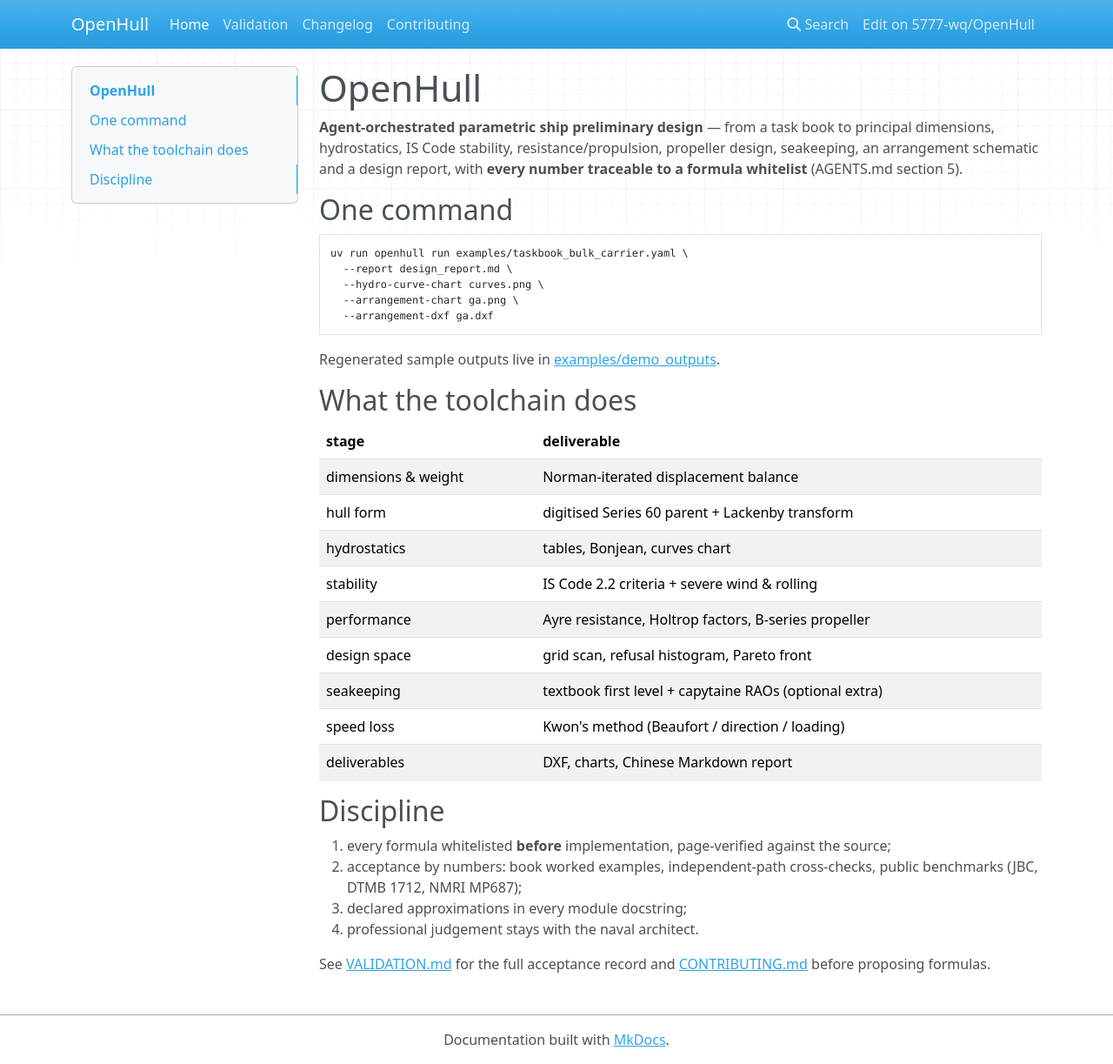
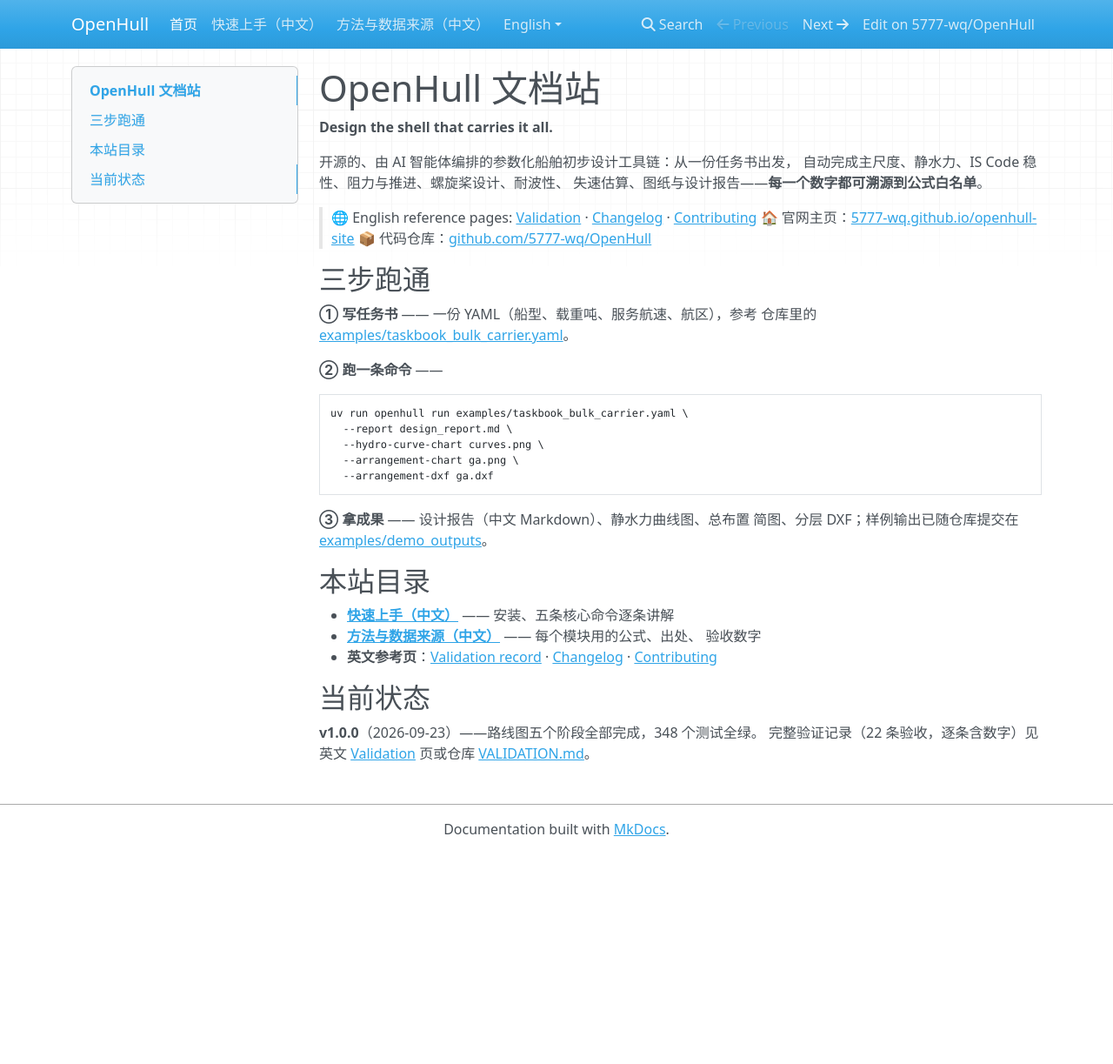
Before and after one commit to 5777-wq/OpenHull, an MkDocs documentation site: the page built from docs/index.md, in a window 1280 px wide and 1223 px high. Shown: the whole window at 87% size. Built offline with MkDocs 1.6.1, drawn with Linux system fonts in a browser that asks for light colours; nearby versions of some CDN libraries.

Commit message:
Professional bilingual READMEs, real test CI, Chinese-first docs site
Owner feedback: the docs site was English-only; the README should
introduce itself like a proper open-source project; the existing
openhull-site repo should be put to best use.

- README.md / README_zh.md rewritten to a full open-source layout:
  badge set (tests / release / license / python / docs / 官网),
  what-it-does table, quick start with the four output flags,
  the four-point discipline, validation highlights, documentation
  and citation sections; language switcher kept on top
- .github/workflows/tests.yml: real CI (uv sync --extra seakeeping,
  pytest on 3.11/3.12) — the tests badge now reflects a live run
- docs site is now Chinese-first: 中文首页、快速上手（五条核心命令
  逐条讲解 + 常见问题）、方法与数据来源（逐模块出处与验收数字）；
  English reference pages (validation/changelog/contributing) stay
  CI-assembled; mkdocs nav restructured 中文优先
- official site (openhull-site, updated via API): stage-5 badge
  规划中→已完成, v1.0.0 release button, docs-site and VALIDATION
  links in nav and footer

````diff
--- a/docs/index.md
+++ b/docs/index.md
@@ -1,12 +1,22 @@
-# OpenHull
+# OpenHull 文档站
 
-**Agent-orchestrated parametric ship preliminary design** — from a
-task book to principal dimensions, hydrostatics, IS Code stability,
-resistance/propulsion, propeller design, seakeeping, an arrangement
-schematic and a design report, with **every number traceable to a
-formula whitelist** (AGENTS.md section 5).
+**Design the shell that carries it all.**
 
-## One command
+开源的、由 AI 智能体编排的参数化船舶初步设计工具链：从一份任务书出发，
+自动完成主尺度、静水力、IS Code 稳性、阻力与推进、螺旋桨设计、耐波性、
+失速估算、图纸与设计报告——**每一个数字都可溯源到公式白名单**。
+
+> 🌐 English reference pages: [Validation](validation.md) ·
+> [Changelog](changelog.md) · [Contributing](contributing.md)
+> 🏠 官网主页：[5777-wq.github.io/openhull-site](https://5777-wq.github.io/openhull-site/)
+> 📦 代码仓库：[github.com/5777-wq/OpenHull](https://github.com/5777-wq/OpenHull)
+
+## 三步跑通
+
+**① 写任务书** —— 一份 YAML（船型、载重吨、服务航速、航区），参考
+仓库里的 [examples/taskbook_bulk_carrier.yaml](https://github.com/5777-wq/OpenHull/blob/main/examples/taskbook_bulk_carrier.yaml)。
+
+**② 跑一条命令** ——
 
 ```bash
 uv run openhull run examples/taskbook_bulk_carrier.yaml \
@@ -16,33 +26,21 @@ uv run openhull run examples/taskbook_bulk_carrier.yaml \
   --arrangement-dxf ga.dxf
 ```
 
-Regenerated sample outputs live in
-[examples/demo_outputs](https://github.com/5777-wq/OpenHull/tree/main/examples/demo_outputs).
+**③ 拿成果** —— 设计报告（中文 Markdown）、静水力曲线图、总布置
+简图、分层 DXF；样例输出已随仓库提交在
+[examples/demo_outputs](https://github.com/5777-wq/OpenHull/tree/main/examples/demo_outputs)。
 
-## What the toolchain does
+## 本站目录
 
-| stage | deliverable |
-|---|---|
-| dimensions & weight | Norman-iterated displacement balance |
-| hull form | digitised Series 60 parent + Lackenby transform |
-| hydrostatics | tables, Bonjean, curves chart |
-| stability | IS Code 2.2 criteria + severe wind & rolling |
-| performance | Ayre resistance, Holtrop factors, B-series propeller |
-| design space | grid scan, refusal histogram, Pareto front |
-| seakeeping | textbook first level + capytaine RAOs (optional extra) |
-| speed loss | Kwon's method (Beaufort / direction / loading) |
-| deliverables | DXF, charts, Chinese Markdown report |
+- **[快速上手（中文）](quickstart-zh.md)** —— 安装、五条核心命令逐条讲解
+- **[方法与数据来源（中文）](methods-zh.md)** —— 每个模块用的公式、出处、
+  验收数字
+- **英文参考页**：[Validation record](validation.md) ·
+  [Changelog](changelog.md) · [Contributing](contributing.md)
 
-## Discipline
+## 当前状态
 
-1. every formula whitelisted **before** implementation, page-verified
-   against the source;
-2. acceptance by numbers: book worked examples, independent-path
-   cross-checks, public benchmarks (JBC, DTMB 1712, NMRI MP687);
-3. declared approximations in every module docstring;
-4. professional judgement stays with the naval architect.
-
-See [VALIDATION.md](https://github.com/5777-wq/OpenHull/blob/main/VALIDATION.md)
-for the full acceptance record and
-[CONTRIBUTING.md](https://github.com/5777-wq/OpenHull/blob/main/CONTRIBUTING.md)
-before proposing formulas.
+**v1.0.0**（2026-09-23）——路线图五个阶段全部完成，348 个测试全绿。
+完整验证记录（22 条验收，逐条含数字）见英文
+[Validation](validation.md) 页或仓库
+[VALIDATION.md](https://github.com/5777-wq/OpenHull/blob/main/VALIDATION.md)。
--- a/mkdocs.yml
+++ b/mkdocs.yml
@@ -1,5 +1,5 @@
 site_name: OpenHull
-site_description: "Agent-orchestrated parametric ship preliminary design — every number traceable to a formula whitelist."
+site_description: "Agent-orchestrated parametric ship preliminary design — every number traceable to a formula whitelist. 船舶初步设计工具链：每个数字可溯源。"
 site_url: https://5777-wq.github.io/OpenHull/
 repo_url: https://github.com/5777-wq/OpenHull
 repo_name: 5777-wq/OpenHull
@@ -9,7 +9,10 @@ theme:
   highlightjs: true
 
 nav:
-  - Home: index.md
-  - Validation: validation.md
-  - Changelog: changelog.md
-  - Contributing: contributing.md
+  - 首页: index.md
+  - 快速上手（中文）: quickstart-zh.md
+  - 方法与数据来源（中文）: methods-zh.md
+  - English:
+      - Validation record: validation.md
+      - Changelog: changelog.md
+      - Contributing: contributing.md
````
Also changed, not shown: README.md (+123 -20 lines), README_zh.md (+111 -20 lines), docs/methods-zh.md (added, +69 -0 lines), docs/quickstart-zh.md (added, +105 -0 lines), 1 other file.
